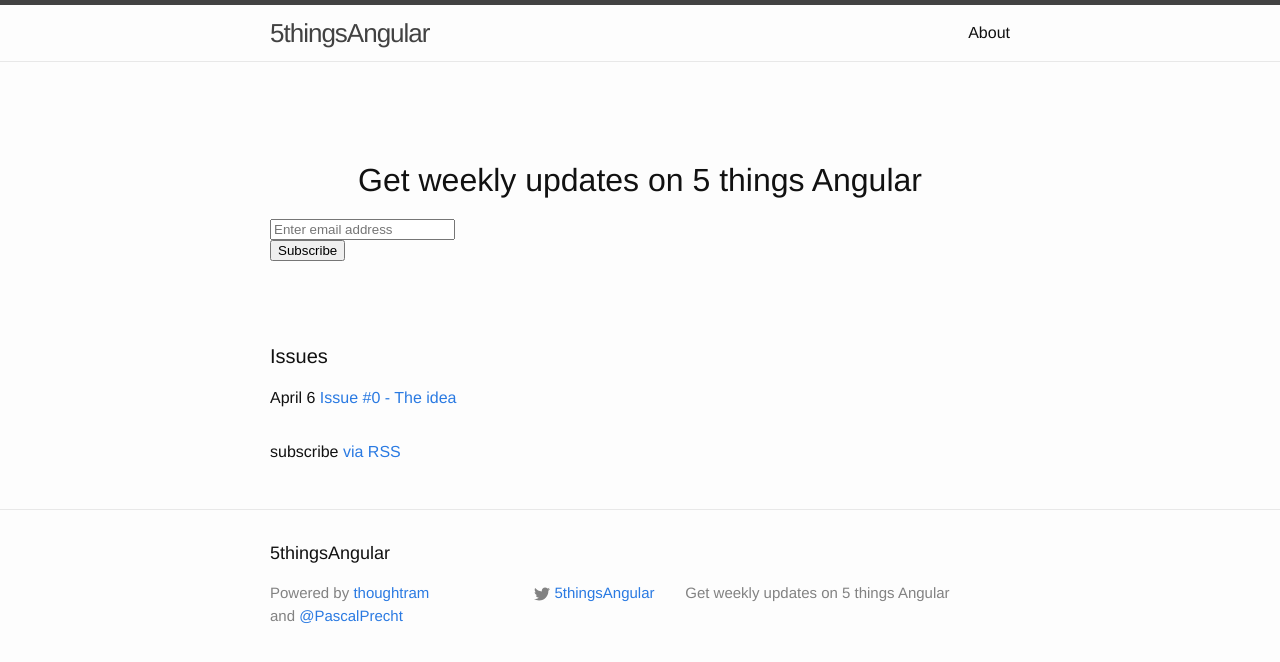
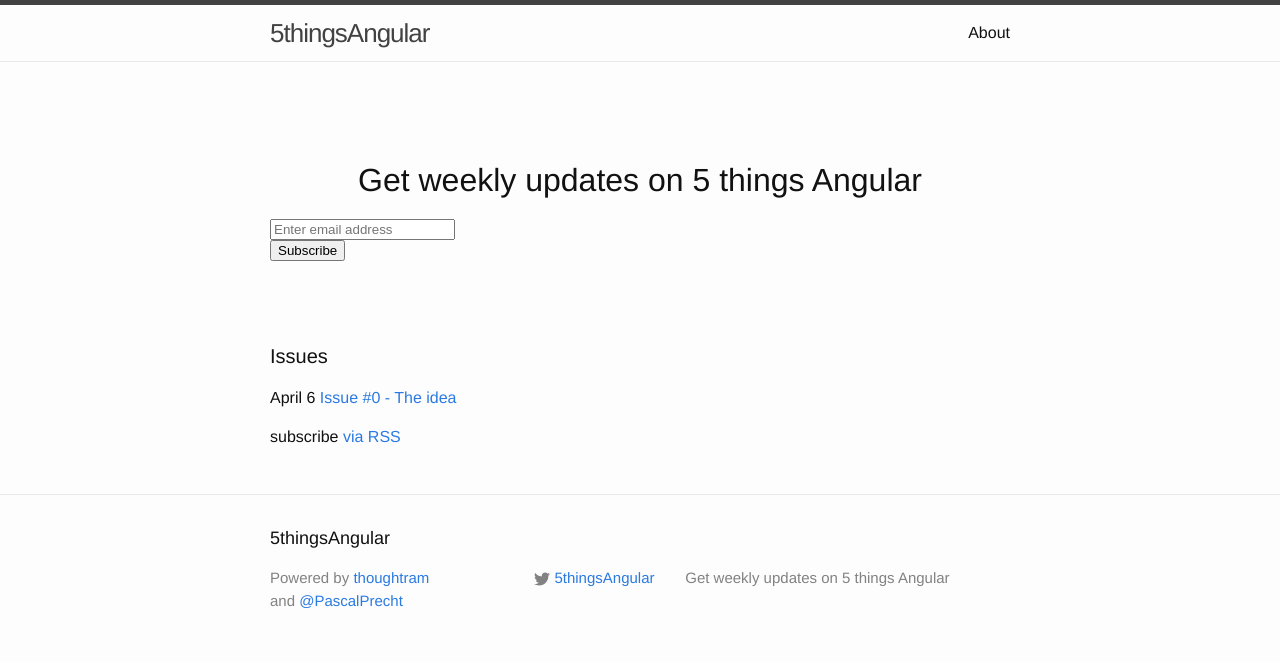
Before and after one commit to lacolaco/5thingsAngular.github.io, a Jekyll site: the page built from index.html, in a window 1280 px wide. Shown: the top 662 px of the page. Built offline with Jekyll 4.4.1, drawn with Linux system fonts in a browser that asks for light colours; comment, search, counter and statistics services are not loaded.

Commit message:
Some style and config adjustments

```diff
--- a/_config.yml
+++ b/_config.yml
@@ -1,5 +1,5 @@
 # Site settings
-title: 5thingsAngular
+title: 5thingsAngular - Get weekly updates on 5 things Angular
 description: > # this means to ignore newlines until "baseurl:"
   Get weekly updates on 5 things Angular
 baseurl: "" # the subpath of your site, e.g. /blog/
--- a/_includes/footer.html
+++ b/_includes/footer.html
@@ -2,7 +2,7 @@
 
   <div class="wrapper">
 
-    <h2 class="footer-heading">{{ site.title }}</h2>
+    <h2 class="footer-heading">5thingsAngular</h2>
 
     <div class="footer-col-wrapper">
       <div class="footer-col  footer-col-1">
--- a/_includes/header.html
+++ b/_includes/header.html
@@ -2,7 +2,7 @@
 
   <div class="wrapper">
 
-    <a class="site-title" href="{{ site.baseurl }}/">{{ site.title }}</a>
+    <a class="site-title" href="{{ site.baseurl }}/">5thingsAngular</a>
 
     <nav class="site-nav">
       <a href="#" class="menu-icon">
--- a/_sass/_layout.scss
+++ b/_sass/_layout.scss
@@ -174,7 +174,7 @@
     list-style: none;
 
     > li {
-        margin-bottom: $spacing-unit;
+        margin-bottom: 0;
     }
 }
 
```
